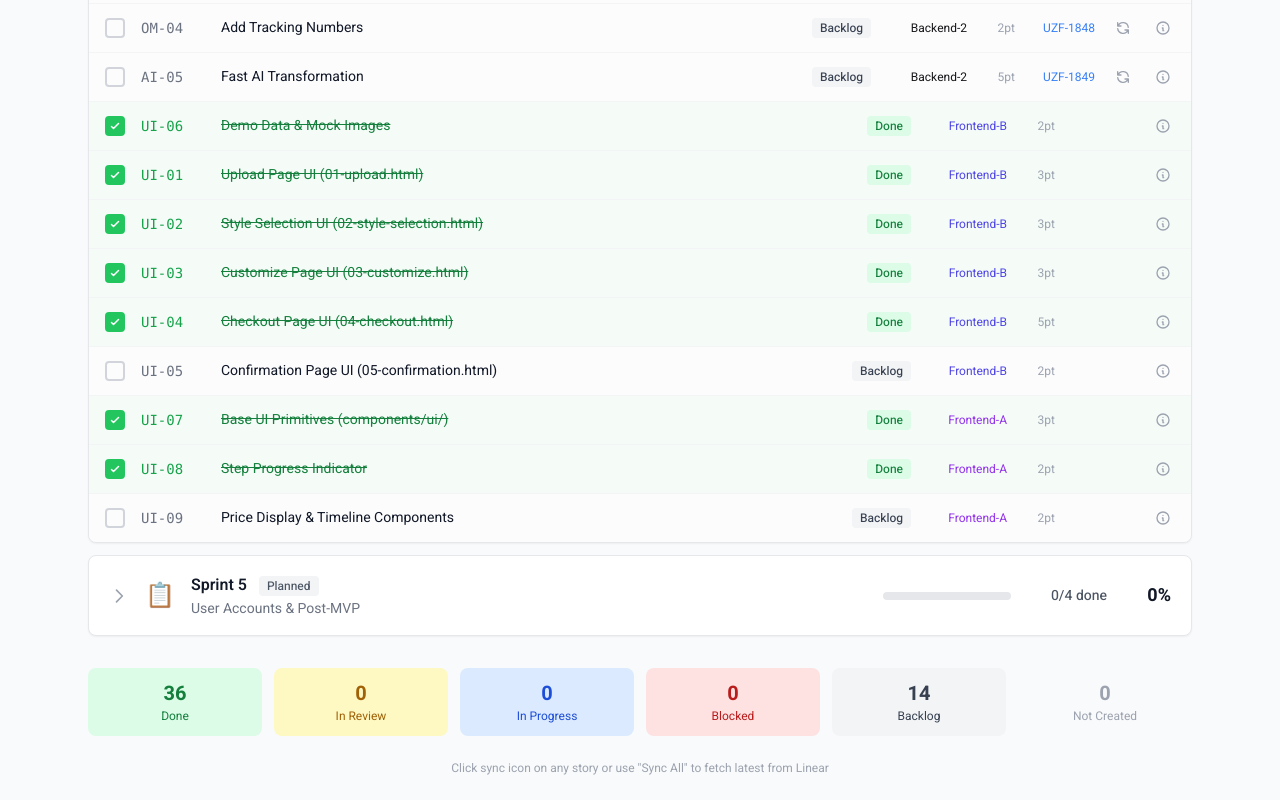
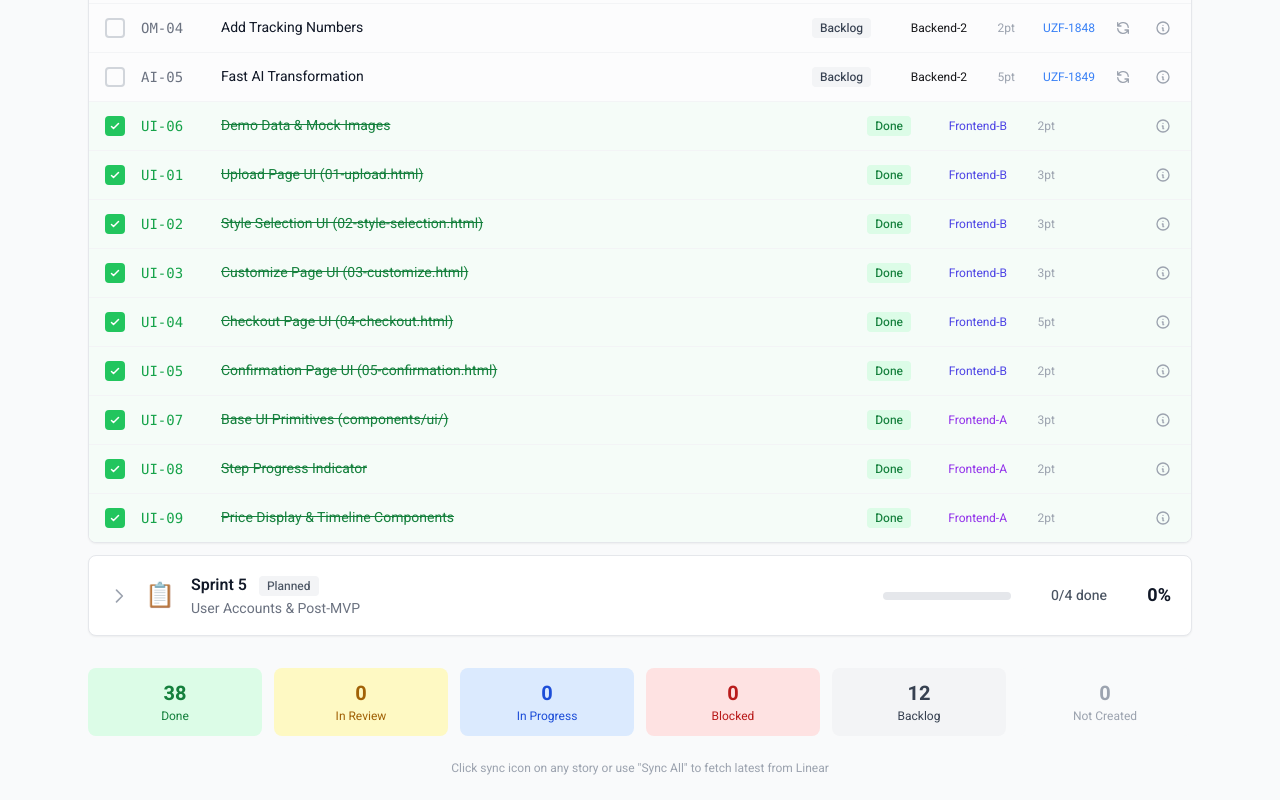
Before and after one commit to Boomerang-Apps/footprint, a Next.js app in the folder footprint/: page /cockpit in a window 1280 px wide. Shown: the part 1015-1815 px from the top of the page. Built offline with nearby package versions, Linux system fonts and the light colour scheme.

Commit message:
docs(dashboard): UI-09, UI-05 merged (21/24 SP - 87.5%)

```diff
--- a/footprint/data/dashboard/dev-progress.ts
+++ b/footprint/data/dashboard/dev-progress.ts
@@ -505,7 +505,7 @@ export const stories: Record<string, Story> = {
     id: 'UI-09',
     title: 'Price Display & Timeline Components',
     description: 'PriceDisplay (ILS formatting with ₪), OrderTimeline (4-step order status tracker). Shared by multiple pages.',
-    status: 'backlog',
+    status: 'done',  // ✅ QA Approved & Merged 2025-12-26 (62 tests, 100% coverage)
     agent: 'Frontend-A',
     points: 2,
     blockedBy: ['UI-07'],
@@ -566,7 +566,7 @@ export const stories: Record<string, Story> = {
     id: 'UI-05',
     title: 'Confirmation Page UI (05-confirmation.html)',
     description: 'Implement confirmation: order summary, timeline tracker, WhatsApp share',
-    status: 'backlog',
+    status: 'done',  // ✅ QA Approved & Merged 2025-12-26 (45 tests)
     agent: 'Frontend-B',
     points: 2,
     blockedBy: ['UI-06', 'UI-09'],  // Needs Timeline component from Frontend-A
@@ -776,7 +776,7 @@ export const sprints: Sprint[] = [
     id: 4,
     name: 'Sprint 4',
     focus: 'Admin, Payment & UI Polish',
-    status: 'active',  // 🚀 ACTIVE - 17/24 SP complete (70.8%) - UI-08 merged!
+    status: 'active',  // 🚀 ACTIVE - 21/24 SP complete (87.5%) - UI-09, UI-05 merged!
     features: ['F5b', 'F6', 'F9', 'F10'],  // Combined: Admin + Payment + UI Implementation
   },
   {
```
